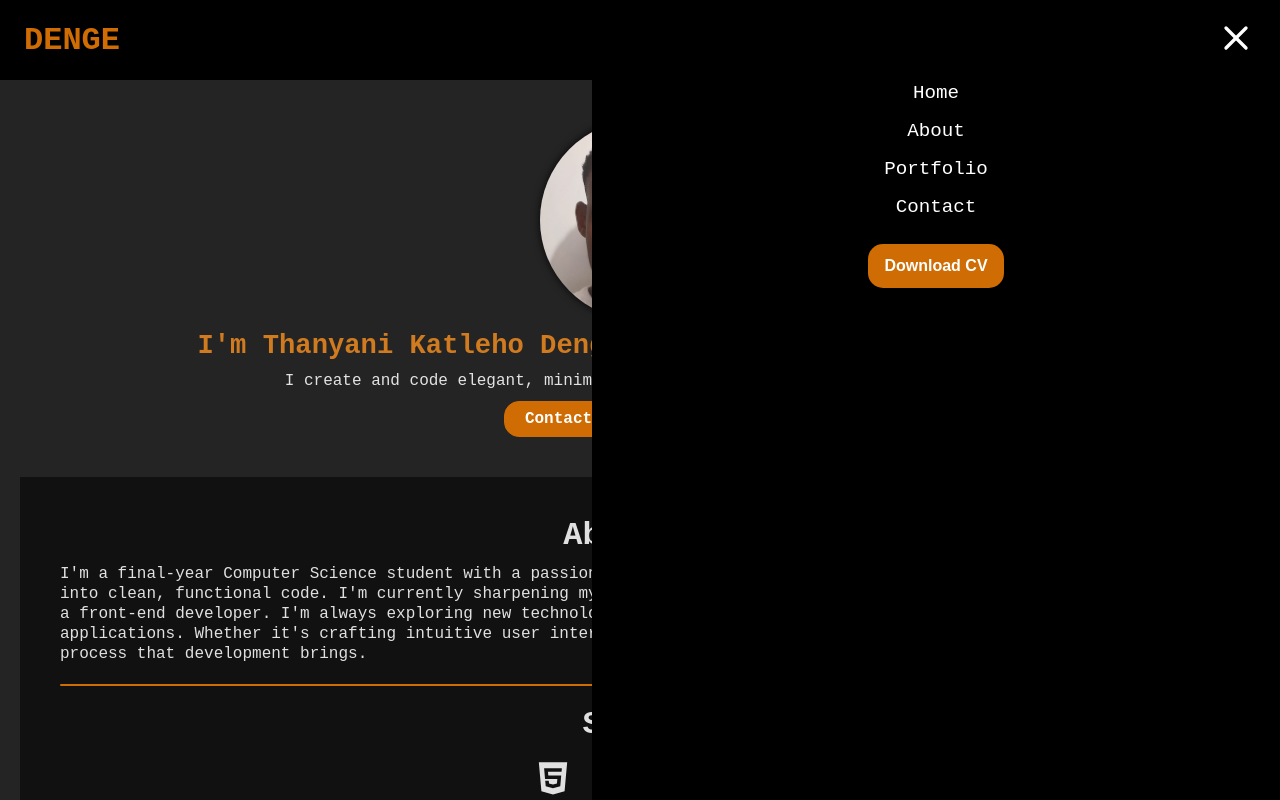
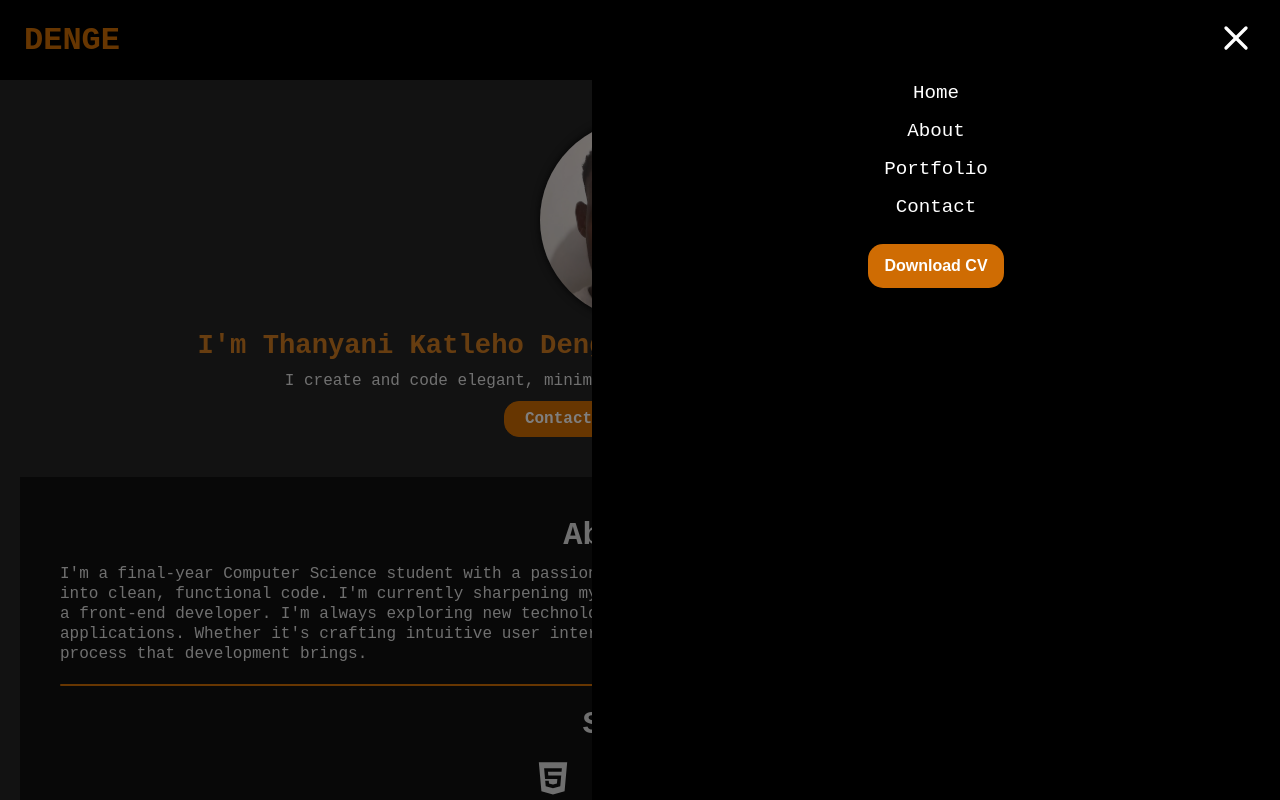
Before and after one commit to tkdenge/tkdengeportfolio, a React (Vite) app: page / in a window 1280 px wide. Both pictures are taken after a click on the element 1236 px from the left and 40 px from the top of the page. Shown: the top 800 px of the page. Built offline with nearby package versions, Linux system fonts and the light colour scheme; the HTML template or start-up script is replaced by a standard one; a web font is replaced by a local one.

Commit message:
Added page overlay & Navlinks

```diff
--- a/src/Components/Hero/Hero.jsx
+++ b/src/Components/Hero/Hero.jsx
@@ -14,7 +14,8 @@ const Hero = () => {
         <p>I create and code elegant, minimal designs, and I truly enjoy the process.</p>
 
         <div className="hero-action">
-          <div className="hero-connect"><AnchorLink className='anchor-link' href="#contact">Contact me!</AnchorLink></div>
+          <div className="hero-connect">
+            <AnchorLink className='anchor-link' href="#contact" offset='80'>Contact me!</AnchorLink></div>
           <div className="hero-resume">
             <a
               href="/CV_TK_DENGE.pdf"
--- a/src/Components/Navbar/Navbar.css
+++ b/src/Components/Navbar/Navbar.css
@@ -31,6 +31,10 @@
   list-style: none;
   font-size: 1.2rem;
   transition: 0.5s ease;
+}
+
+.nav-links.active ~ #overlay{
+  display: block;
 }
 
 .nav-links.active a{
@@ -97,4 +101,13 @@
   transition: 0.5s ease;
 }
 
+#overlay{
+  background: rgb(0, 0, 0, 0.5);
+  position: fixed;
+  inset: 0;
+  z-index: 14;
+  display: none;
+}
+
+
 /* ---------- Responsive Breakpoint ---------- */
--- a/src/Components/Navbar/Navbar.jsx
+++ b/src/Components/Navbar/Navbar.jsx
@@ -29,7 +29,7 @@ const NavBar = () => {
 
         <ul className={`nav-links ${menuOpen ? 'active' : ''}`}>
           <li>
-            <a href="">
+            <a href="" onClick={toggleMenu}>
               <AnchorLink className='anchor-link' offset='80' href="#home">
                 <p onClick={()=>setMenu('home')}>Home</p>
               </AnchorLink>
@@ -37,7 +37,7 @@ const NavBar = () => {
           </li>
 
           <li>
-            <a href="">
+            <a href="" onClick={toggleMenu}>
               <AnchorLink className='anchor-link' offset='80' href="#about">
                 <p onClick={()=>setMenu('about')}>About</p>
               </AnchorLink>
@@ -45,7 +45,7 @@ const NavBar = () => {
           </li>
 
           <li>
-            <a href="">
+            <a href="" onClick={toggleMenu}>
               <AnchorLink className='anchor-link' offset='80' href="#portfolio">
                 <p onClick={()=>setMenu('work')}>Portfolio</p>
               </AnchorLink>
@@ -53,18 +53,21 @@ const NavBar = () => {
           </li>
 
           <li>
-            <a href="">
-              <AnchorLink className='anchor-link' offset={50} href="#contact">
+            <a href="" onClick={toggleMenu}>
+              <AnchorLink className='anchor-link' offset='80' href="#contact">
                 <p onClick={()=>setMenu('contact')}>Contact</p></AnchorLink>
             </a>
           </li>
 
           <li>
-            <a href="/CV_TK_DENGE.pdf" download="CV-TK DENGE.pdf">
+            <a href="/CV_TK_DENGE.pdf" download="CV-TK DENGE.pdf" onClick={toggleMenu}>
               <button className='nav-cv-btn'>Download CV</button>
             </a>
           </li>
         </ul>
+
+      <div id="overlay" onClick={toggleMenu}></div>
+
       </div>
     </>
   )
```
